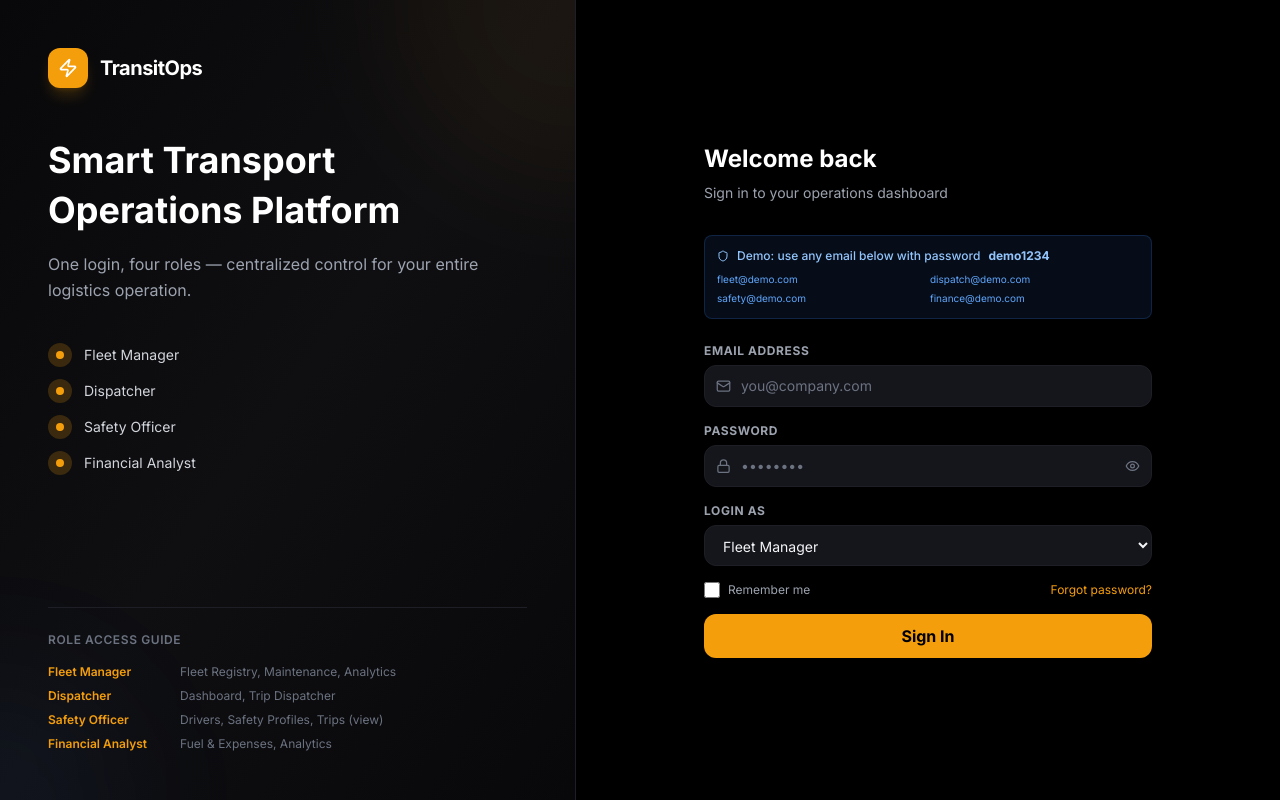
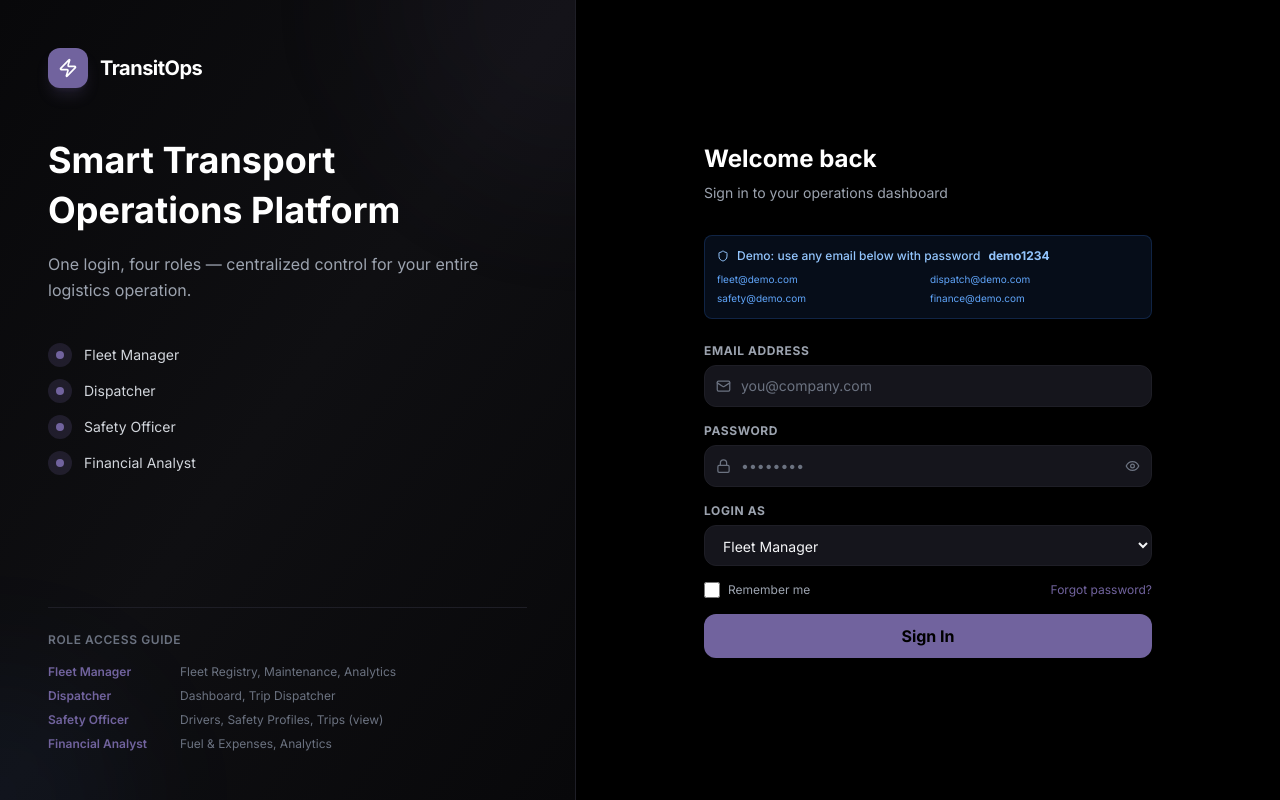
Before and after one commit to jiyanmansuri/TransitOps, a React (Vite) app in the folder client/: page /login in a window 1280 px wide. Built offline with nearby package versions, Linux system fonts and the light colour scheme.

Commit message:
style: replace all amber/orange accents with Odoo signature purple (#71639e)

```diff
--- a/client/src/components/Sidebar.tsx
+++ b/client/src/components/Sidebar.tsx
@@ -40,14 +40,14 @@ export default function Sidebar() {
       <div className="p-5 border-b border-dark-500/80 bg-gradient-to-b from-black to-transparent">
         <div className="flex items-center gap-3">
           <div className="w-9 h-9 rounded-xl bg-gradient-to-br from-dark-700 to-dark-800 border border-dark-500 flex items-center justify-center shadow-lg shadow-black/80 hover:border-accent-amber/40 transition-all duration-500 group cursor-pointer">
-            <Compass size={16} className="text-accent-amber drop-shadow-[0_0_6px_rgba(245,158,11,0.6)] group-hover:rotate-45 transition-transform duration-500" />
+            <Compass size={16} className="text-accent-amber drop-shadow-[0_0_6px_rgba(113,99,158,0.6)] group-hover:rotate-45 transition-transform duration-500" />
           </div>
           <div>
             <div className="flex items-center gap-1.5">
               <span className="font-extrabold text-sm tracking-wider uppercase text-transparent bg-clip-text bg-gradient-to-r from-white via-gray-100 to-accent-amber">
                 TransitOps
               </span>
-              <span className="w-1.5 h-1.5 rounded-full bg-accent-amber animate-pulse shadow-[0_0_6px_#f59e0b]" />
+              <span className="w-1.5 h-1.5 rounded-full bg-accent-amber animate-pulse shadow-[0_0_6px_#71639e]" />
             </div>
             <div className="text-[8px] font-bold text-gray-500 tracking-widest uppercase mt-0.5">
               Control Gateway
--- a/client/src/components/TopBar.tsx
+++ b/client/src/components/TopBar.tsx
@@ -306,7 +306,7 @@ export default function TopBar() {
             {user?.role}
           </div>
         </div>
-        <div className="w-9 h-9 rounded-full bg-gradient-to-br from-accent-amber to-orange-600 flex items-center justify-center text-white font-bold text-sm shadow-lg">
+        <div className="w-9 h-9 rounded-full bg-gradient-to-br from-accent-amber to-purple-800 flex items-center justify-center text-white font-bold text-sm shadow-lg">
           {user?.name?.split(' ').map(n => n[0]).join('').slice(0, 2)}
         </div>
       </div>
--- a/client/src/pages/AnalyticsPage.tsx
+++ b/client/src/pages/AnalyticsPage.tsx
@@ -44,7 +44,7 @@ export default function AnalyticsPage() {
   const topCostliest = [...(vehicleRoi || [])].sort((a, b) => b.totalCost - a.totalCost).slice(0, 6);
   const topRoi = [...(vehicleRoi || [])].sort((a, b) => b.roi - a.roi).slice(0, 5);
 
-  const COLORS = ['#d97706', '#f59e0b', '#fbbf24', '#fcd34d', '#fde68a', '#fef3c7'];
+  const COLORS = ['#2b2643', '#483d6d', '#71639e', '#8f7fc2', '#b1a1d7', '#cfc5e7'];
 
   return (
     <div className="p-6 space-y-6">
--- a/client/src/pages/DashboardPage.tsx
+++ b/client/src/pages/DashboardPage.tsx
@@ -46,7 +46,7 @@ interface Driver {
 const STATUS_COLORS = {
   Available: '#10b981',
   OnTrip: '#3b82f6',
-  InShop: '#f59e0b',
+  InShop: '#71639e',
   Retired: '#ef4444',
 };
 
--- a/client/tailwind.config.js
+++ b/client/tailwind.config.js
@@ -4,6 +4,20 @@ export default {
   theme: {
     extend: {
       colors: {
+        // Override Tailwind's amber palette → Odoo purple shades
+        amber: {
+          50:  '#f2f0f9',
+          100: '#e6e1f3',
+          200: '#cfc5e7',
+          300: '#b1a1d7',
+          400: '#8f7fc2', // light Odoo purple
+          500: '#71639e', // Odoo primary purple
+          600: '#5a4d87',
+          700: '#483d6d',
+          800: '#383056',
+          900: '#2b2643',
+          950: '#1b172a',
+        },
         dark: {
           900: '#000000', // Absolute pure black canvas
           800: '#08080a', // Deep zinc black (Sidebar/TopBar)
@@ -13,13 +27,13 @@ export default {
           400: '#2c2c38', // Focus borders
         },
         accent: {
-          amber: '#f59e0b', // Vibrant amber
-          'amber-light': '#fbbf24',
-          blue: '#3b82f6', // Neon blue
+          amber: '#71639e',       // Odoo primary purple
+          'amber-light': '#8f7fc2', // Odoo light purple
+          blue: '#3b82f6',
           'blue-light': '#60a5fa',
-          green: '#10b981', // Emerald green
+          green: '#10b981',
           'green-light': '#34d399',
-          red: '#ef4444', // High-contrast red
+          red: '#ef4444',
           'red-light': '#f87171',
         }
       },
@@ -27,7 +41,7 @@ export default {
         sans: ['Inter', 'system-ui', '-apple-system', 'sans-serif'],
       },
       boxShadow: {
-        'glow-amber': '0 0 15px rgba(245, 158, 11, 0.15)',
+        'glow-amber': '0 0 15px rgba(113, 99, 158, 0.15)', // Odoo purple glow
         'glow-blue': '0 0 15px rgba(59, 130, 246, 0.15)',
         'glow-green': '0 0 15px rgba(16, 185, 129, 0.15)',
       }
```
